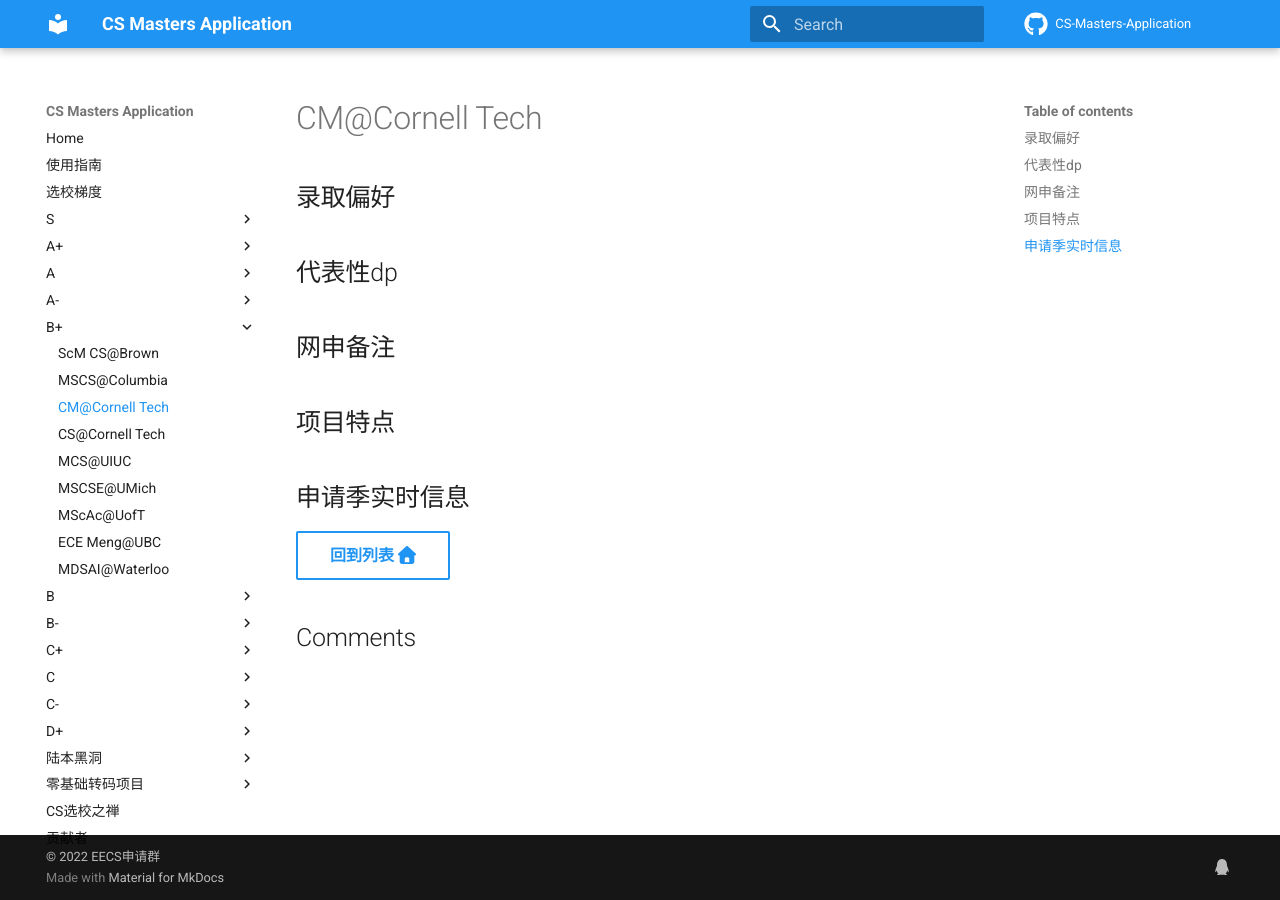
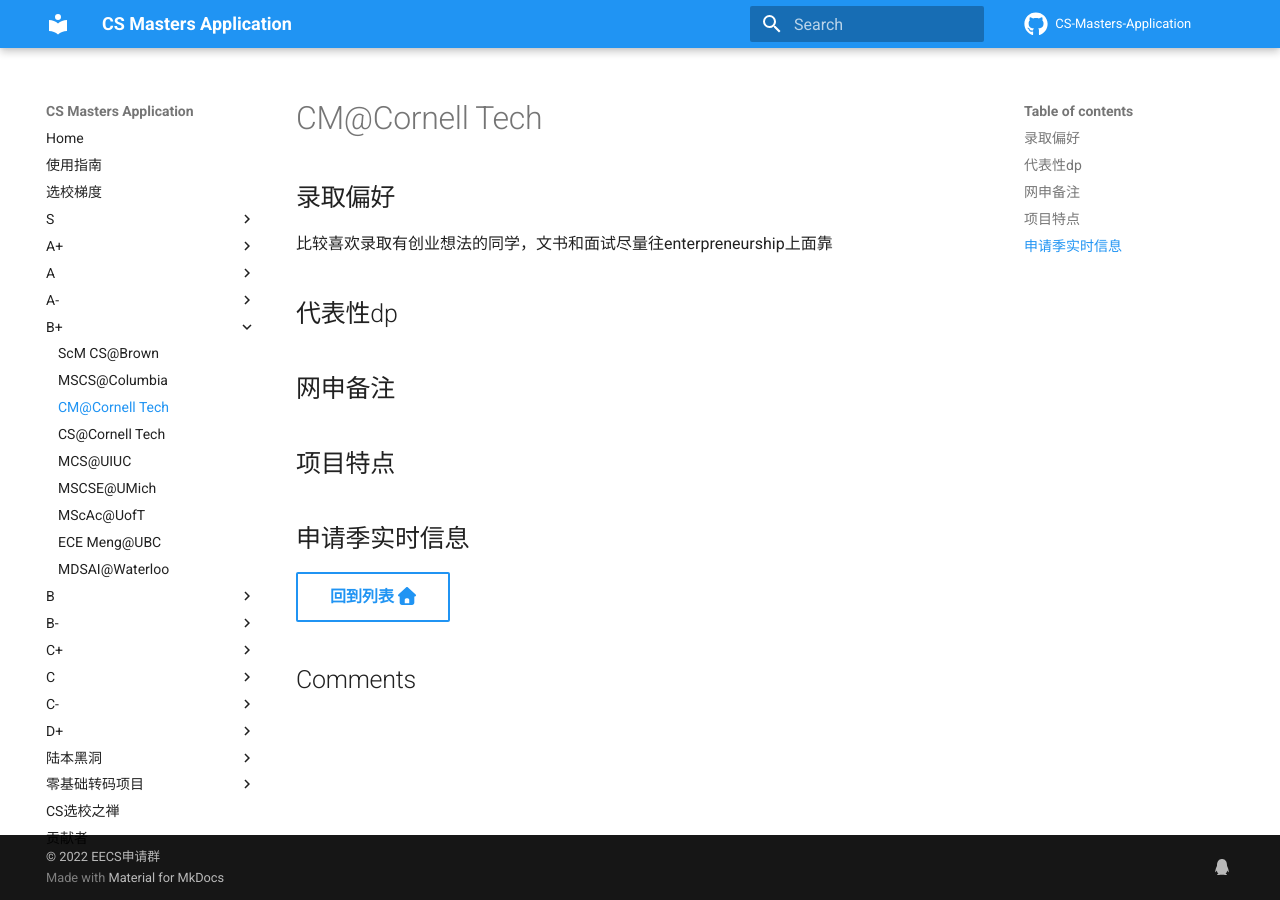
Before and after one commit to opencsapp/opencsapp.github.io, an MkDocs documentation site: the page built from docs/B+/CM@Cornell Tech.md, in a window 1280 px wide. Built offline with MkDocs 1.6.1 and Material for MkDocs 9.7.7, drawn with Linux system fonts in a browser that asks for light colours; comment, search, counter and statistics services are not loaded.

Commit message:
Update CM@Cornell Tech.md

```diff
--- a/docs/B+/CM@Cornell Tech.md
+++ b/docs/B+/CM@Cornell Tech.md
@@ -1,5 +1,5 @@
 ## 录取偏好
-
+比较喜欢录取有创业想法的同学，文书和面试尽量往enterpreneurship上面靠
 ## 代表性dp
 
 ## 网申备注
```
